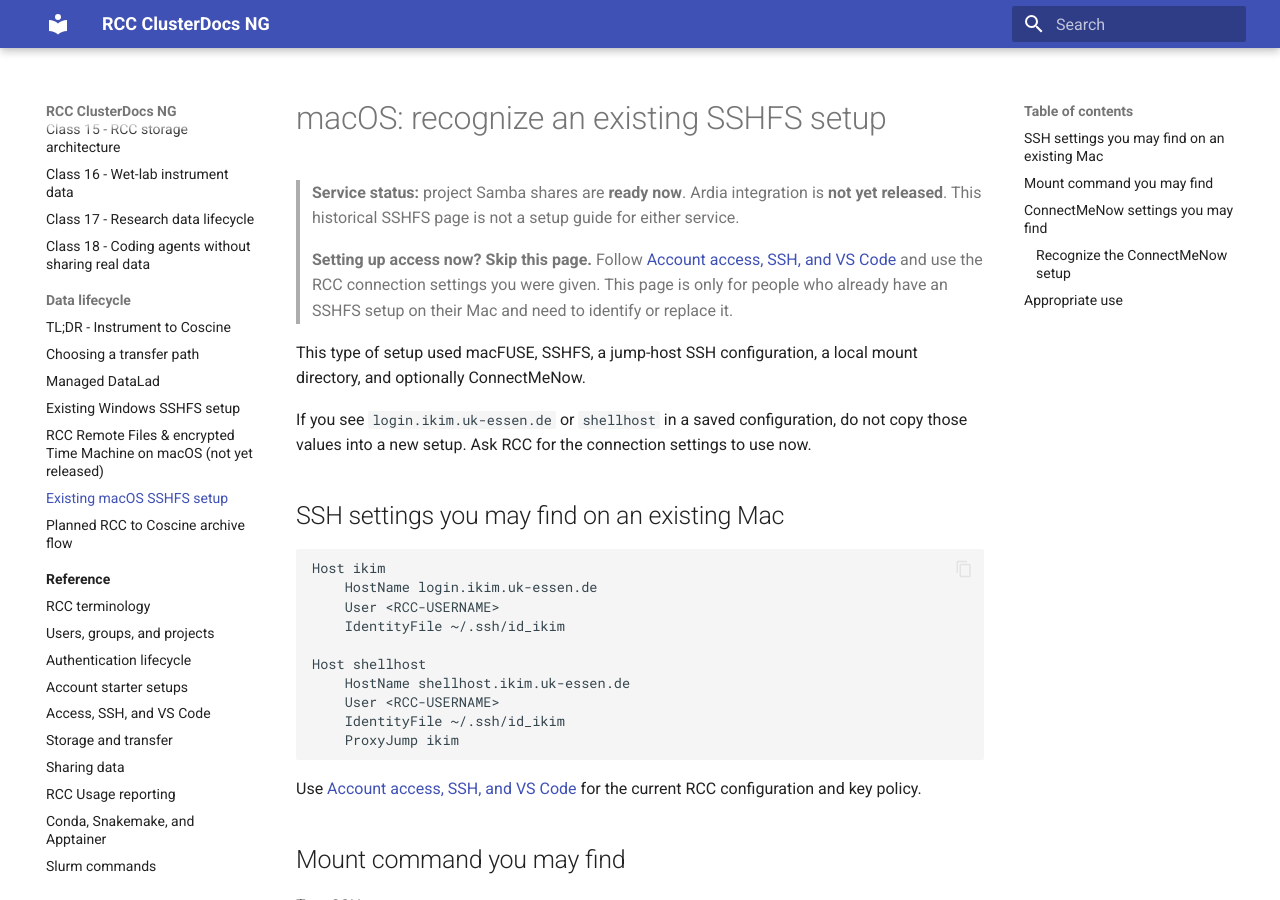
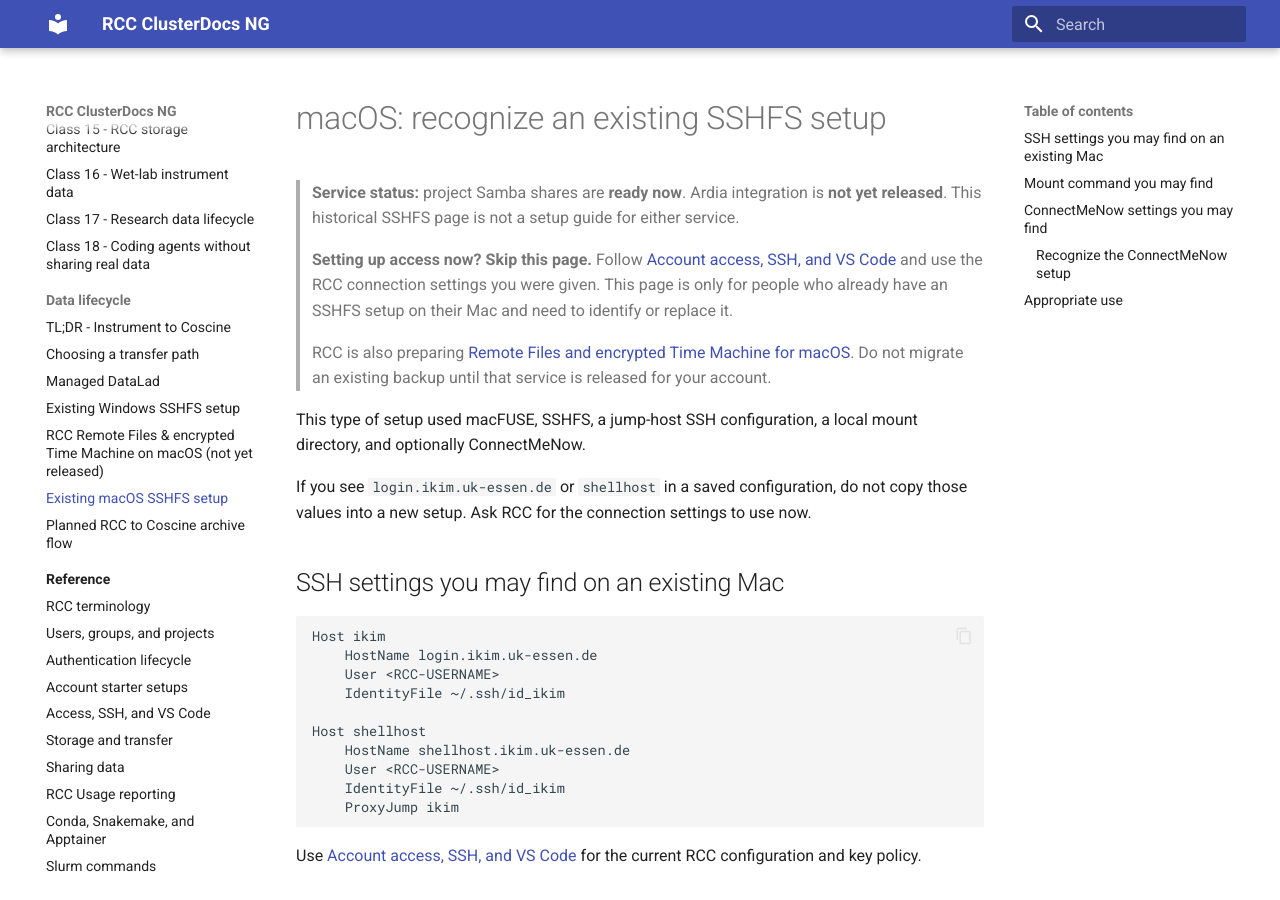
Before and after one commit to IKIM-Essen/ClusterDocs, an MkDocs documentation site: the page built from docs/data/legacy-storage-macos.md, in a window 1280 px wide and 900 px high. Built offline with MkDocs 1.6.1 and Material for MkDocs 9.7.7, drawn with Linux system fonts in a browser that asks for light colours.

Commit message:
docs: point legacy macOS users to Remote Files plan

```diff
--- a/docs/data/legacy-storage-macos.md
+++ b/docs/data/legacy-storage-macos.md
@@ -8,6 +8,9 @@
 > [Account access, SSH, and VS Code](../reference/access-ssh-vscode.md) and use
 > the RCC connection settings you were given. This page is only for people who
 > already have an SSHFS setup on their Mac and need to identify or replace it.
+>
+> RCC is also preparing [Remote Files and encrypted Time Machine for macOS](remote-files-macos.md).
+> Do not migrate an existing backup until that service is released for your account.
 
 This type of setup used macFUSE, SSHFS, a jump-host SSH configuration, a local
 mount directory, and optionally ConnectMeNow.
```
